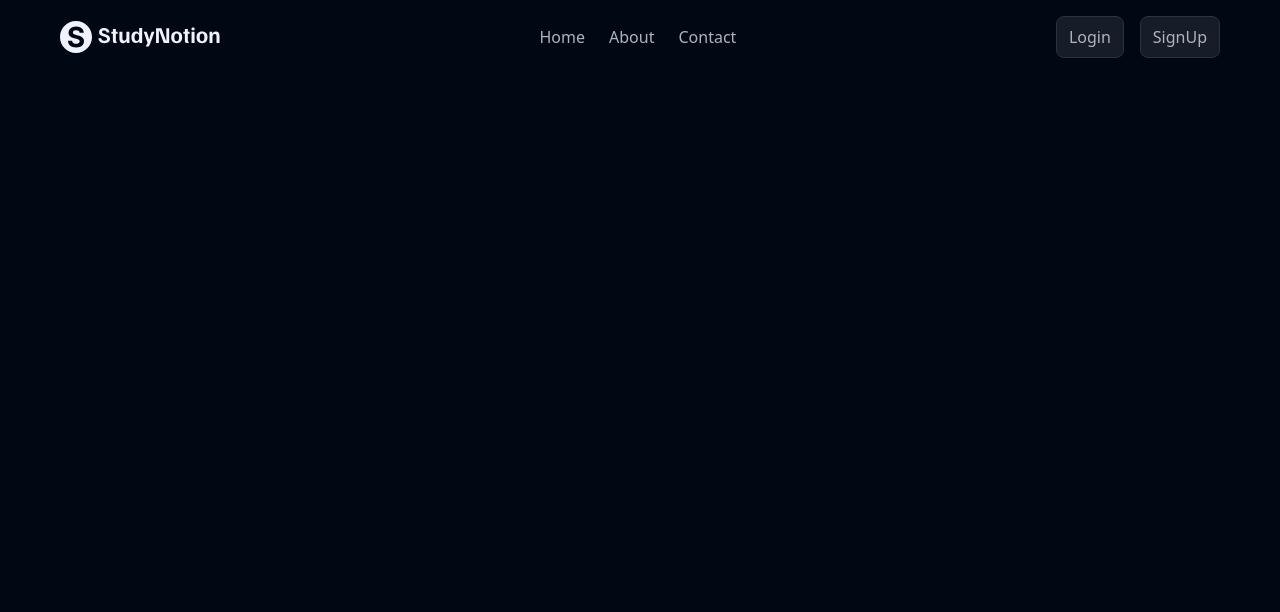
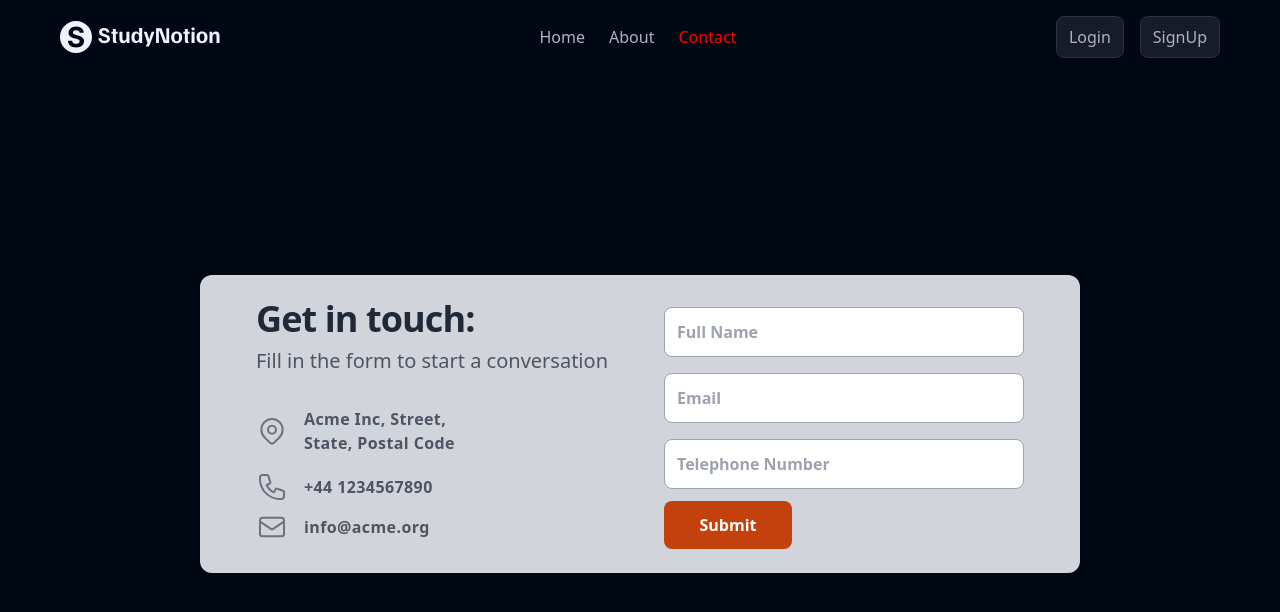
Before and after one commit to uddeshyac9/Study-Notion, a React (Vite) app: page /study-notion/contact in a window 1280 px wide. Shown: the top 612 px of the page. Built offline with nearby package versions, Linux system fonts and the light colour scheme.

Commit message:
updated route settings

```diff
--- a/src/App.jsx
+++ b/src/App.jsx
@@ -18,7 +18,7 @@ function App() {
 <div className='w-screen h-[110vh] overflow-x-hidden bg-richblack-900 flex flex-col'>
   <Navbar isLoggedin={isLoggedin} setIsLoggedin={setIsLoggedin}/>
   <Routes>
-    <Route path='/' element={<Home/>}/>
+    <Route index='/' element={<Home/>}/>
     <Route path='/login' element={<Login setIsLoggedin={setIsLoggedin}/>}/>
     <Route path='/signup' element={<SignUp setIsLoggedin={setIsLoggedin}/>}/>
 
--- a/src/components/Contact.jsx
+++ b/src/components/Contact.jsx
@@ -1,6 +1,10 @@
 import React from 'react'
 
 function Contact() {
+    const handleSubmit = (event) => {
+        event.preventDefault(); // This prevents the default form submission behavior
+
+    }
     return (
         <div className="relative flex items-start justify-center min-h-[700px]  sm:items-center sm:pt-0">
         <div className="max-w-6xl mx-auto sm:px-6 lg:px-8 bg-gray-300 rounded-xl">
@@ -127,8 +131,8 @@ function Contact() {
                             />
                         </div>
 
-                        <button
-                            type="submit"
+                        <button onClick={handleSubmit}
+                            // type="submit"
                             className="md:w-32 bg-orange-700 hover:bg-blue-dark  text-white font-bold py-3 px-6 rounded-lg mt-3 hover:bg-orange-600 transition ease-in-out duration-300"
                         >
                             Submit
--- a/src/main.jsx
+++ b/src/main.jsx
@@ -2,16 +2,22 @@ import React from 'react'
 import ReactDOM from 'react-dom/client'
 import App from './App.jsx'
 import './index.css';
- import { BrowserRouter } from 'react-router-dom';
+//  import { BrowserRouter } from 'react-router-dom';
  import { Toaster } from "react-hot-toast";
+ import { BrowserRouter as Router } from 'react-router-dom';
+
+
+
 
 
 
 
 ReactDOM.createRoot(document.getElementById('root')).render(
-  <BrowserRouter>
-  <App/>
+  <Router basename="/study-notion/">
+    <App />
     <Toaster/>
+  </Router>,
 
-  </BrowserRouter>,
+
+
 )
```
